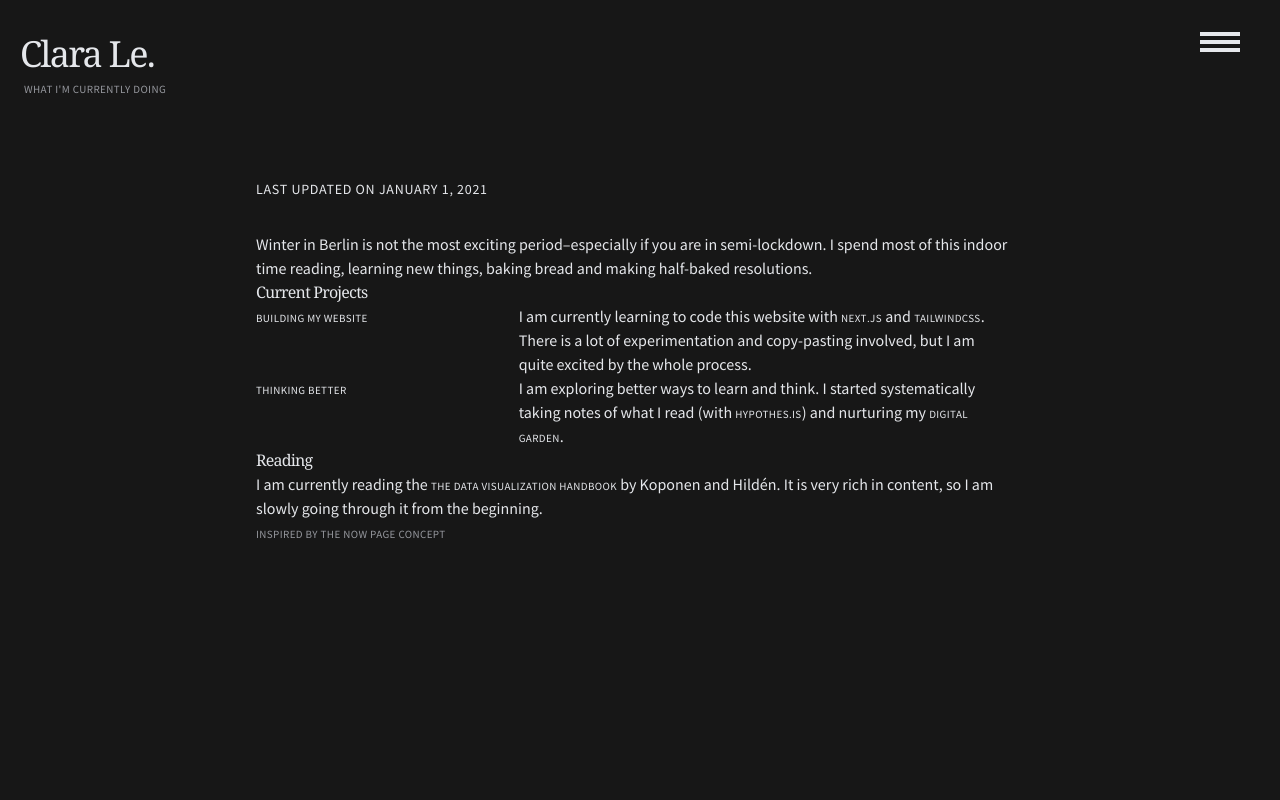
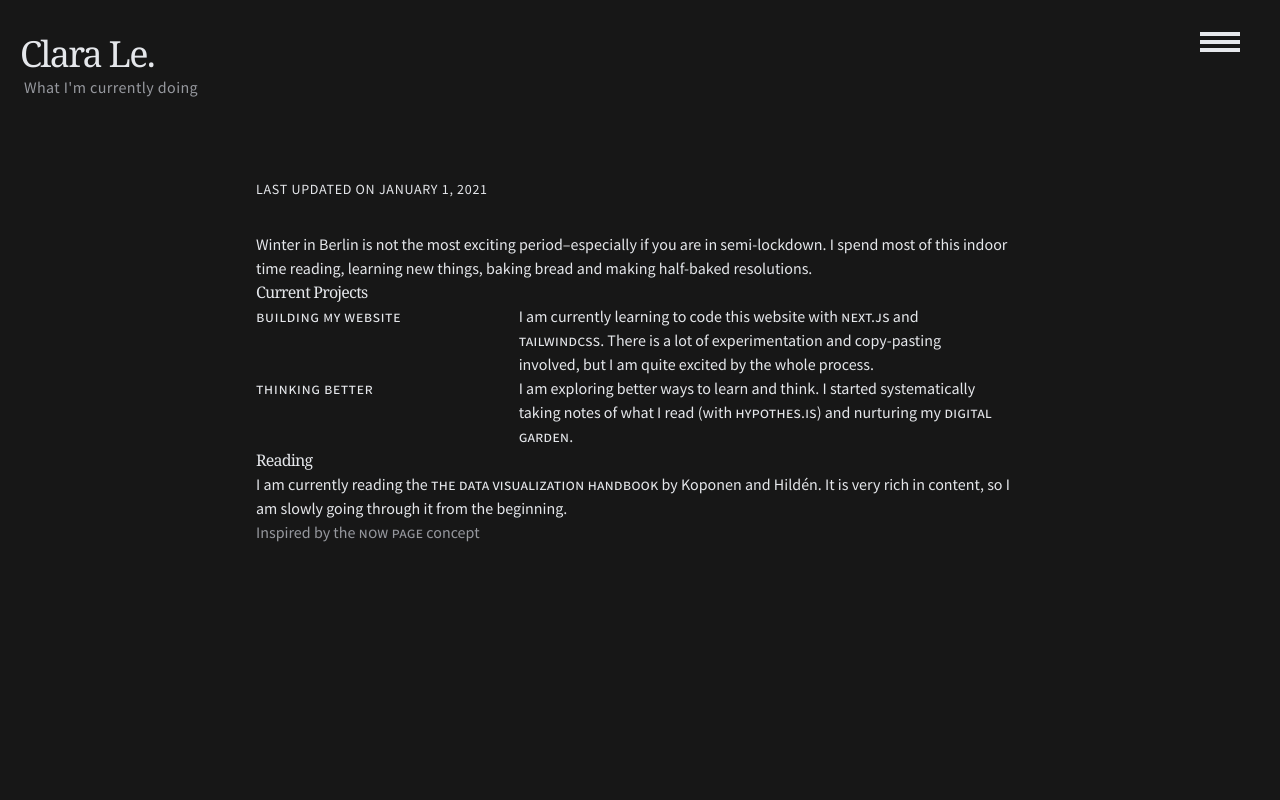
Before and after one commit to hgcl/clara-website, a Next.js app: page /now in a window 1280 px wide. Shown: the top 800 px of the page. Built offline with nearby package versions, Linux system fonts and the light colour scheme; a web font is replaced by a local one; what @tailwindcss/typography would draw is missing.

Commit message:
Add true small caps

```diff
--- a/components/link.js
+++ b/components/link.js
@@ -5,7 +5,7 @@ export default function Link({ href, as, children, className, variant }) {
   const linkStyles =
     variant === "heading"
       ? `capitalize ${className}`
-      : `${className} tracking-wide all-small-caps`;
+      : `${className} all-small-caps`;
   if (isExternal) {
     return (
       <a
--- a/styles/index.css
+++ b/styles/index.css
@@ -1,7 +1,14 @@
 @tailwind base;
 
 /* Write your own custom base styles here */
+
 @layer base {
+	@font-face {
+		font-family: "SourceSansProSmallCaps";
+		src: url("/fonts/SourceSansPro-Regular.otf") format("opentype");
+		font-weight: 400;
+		font-style: normal;
+	}
 	html {
 		@apply bg-gray-dark text-white;
 	}
@@ -37,7 +44,7 @@
 /* Write you own custom component styles here */
 @layer components {
 	.comment {
-    @apply text-gray-regular tracking-wide all-small-caps;
+		@apply text-gray-regular;
 	}
 }
 
@@ -49,5 +56,6 @@
 @layer utilities {
 	.all-small-caps {
 		font-variant-caps: all-small-caps;
+		@apply font-smallcaps;
 	}
 }
--- a/tailwind.config.js
+++ b/tailwind.config.js
@@ -24,6 +24,9 @@ module.exports = {
     flex: {
       1: "1 1 0%",
       2: "2 2 0%",
+    },
+    fontFamily: {
+      'smallcaps': ["SourceSansProSmallCaps", "Source\\ Sans\\ Pro", ...defaultTheme.fontFamily.sans]
     },
     extend: {
       typography: {
```
Also changed, not shown: public/fonts/SourceSansPro-Regular.otf (added). Lines whose indentation alone changed are shown as unchanged.
